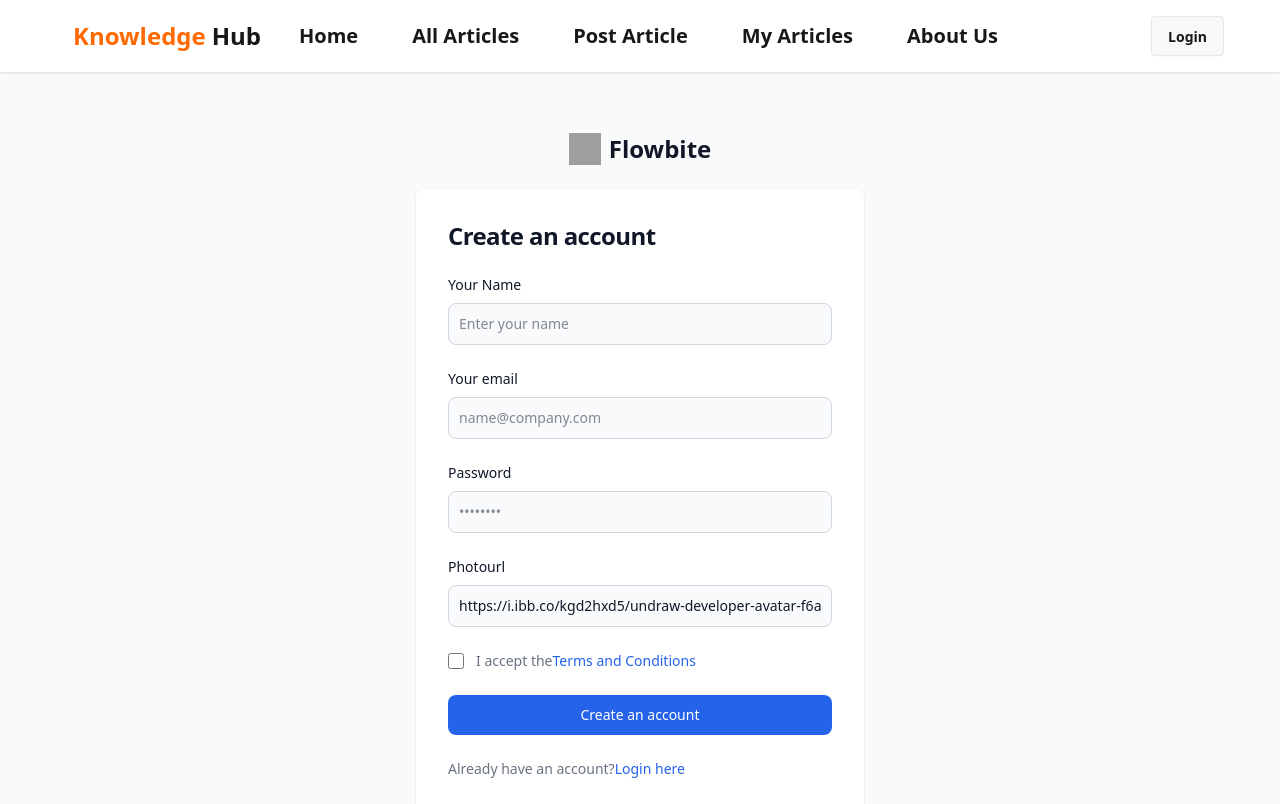
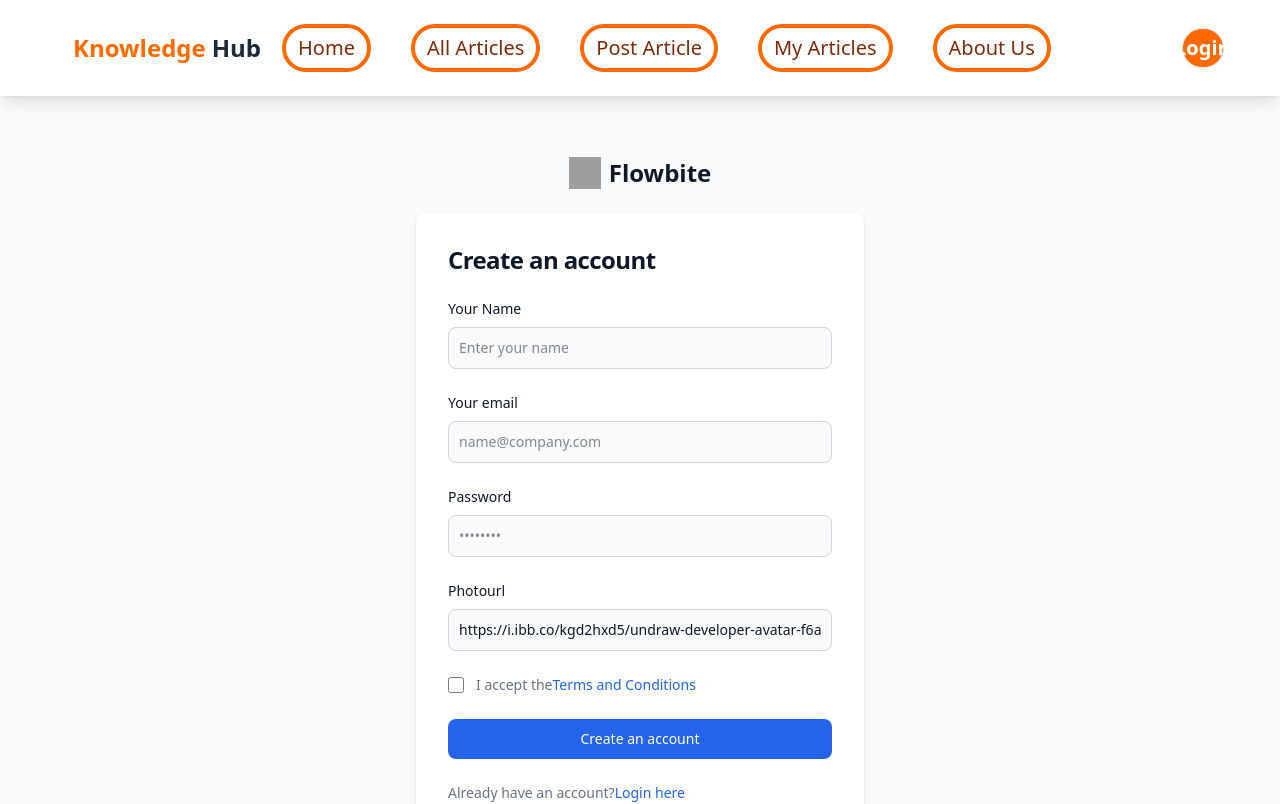
Before and after one commit to Farhan41229/KnowledgeHub---client-side, a React (Vite) app: page /register in a window 1280 px wide. Shown: the top 804 px of the page. Built offline with nearby package versions, Linux system fonts and the light colour scheme; no server answers; grey boxes are pictures that could not be loaded.

Commit message:
Navbar Done

```diff
--- a/src/App.css
+++ b/src/App.css
@@ -2,5 +2,5 @@
 @plugin "daisyui";
 
 .active{
-  background-color: lightslategray;
+  background-color: orange
 }
--- a/src/components/Banner.jsx
+++ b/src/components/Banner.jsx
@@ -21,13 +21,13 @@ const Banner = () => {
         showArrows={true}
         interval={1000}
       >
-        <div className="px-10">
+        <div className="">
           <img className="" src={Banner1} />
         </div>
-        <div className="px-10">
+        <div className="">
           <img src={Banner2} />
         </div>
-        <div className="px-10">
+        <div className="">
           <img src={Banner3} />
         </div>
       </Carousel>
--- a/src/components/Navbar.jsx
+++ b/src/components/Navbar.jsx
@@ -2,37 +2,65 @@ import React, { useContext } from 'react';
 import { Link, NavLink } from 'react-router';
 import AuthContext from '../Auths/AuthContext';
 import Swal from 'sweetalert2';
+
 const links = (
   <>
     <li>
-      <NavLink to={'/'} className={'text-xl btn btn-ghost'}>
+      <NavLink
+        to={'/'}
+        className={
+          'text-xl text-orange-900 hover:bg-orange-600 hover:text-white border border-4 border-orange-500 rounded-3xl'
+        }
+      >
         Home
       </NavLink>
     </li>
     <li>
-      <NavLink to={`/Categories/All`} className={'text-xl btn btn-ghost'}>
+      <NavLink
+        to={`/Categories/All`}
+        className={
+          'text-xl text-orange-900 hover:bg-orange-600 hover:text-white border border-4 border-orange-500 rounded-3xl'
+        }
+      >
         All Articles
       </NavLink>
     </li>
     <li>
-      <NavLink to={`/postarticle`} className={'text-xl btn btn-ghost'}>
+      <NavLink
+        to={`/postarticle`}
+        className={
+          'text-xl text-orange-900 hover:bg-orange-600 hover:text-white border border-4 border-orange-500 rounded-3xl'
+        }
+      >
         Post Article
       </NavLink>
     </li>
     <li>
-      <NavLink to={`/myarticles`} className={'text-xl btn btn-ghost'}>
+      <NavLink
+        to={`/myarticles`}
+        className={
+          'text-xl text-orange-900 hover:bg-orange-600 hover:text-white border border-4 border-orange-500 rounded-3xl'
+        }
+      >
         My Articles
       </NavLink>
     </li>
     <li>
-      <NavLink to={`/404`} className={'text-xl btn btn-ghost'}>
+      <NavLink
+        to={`/404`}
+        className={
+          'text-xl text-orange-900 hover:bg-orange-600 hover:text-white border border-4 border-orange-500 rounded-3xl'
+        }
+      >
         About Us
       </NavLink>
     </li>
   </>
 );
+
 const Navbar = () => {
   const { user, SignOutUser } = useContext(AuthContext);
+
   const Handlesignout = () => {
     SignOutUser()
       .then(() => {
@@ -44,10 +72,10 @@ const Navbar = () => {
       })
       .catch((err) => console.log(err));
   };
-  // console.log(user);
+
   return (
-    <div className="navbar bg-base-100 shadow-sm lg:px-14">
-      <div className="navbar-start">
+    <div className="navbar bg-white shadow-lg py-4 px-6 lg:px-14 sticky top-0 z-50">
+      <div className="navbar-start flex items-center">
         <div className="dropdown">
           <div tabIndex={0} role="button" className="btn btn-ghost lg:hidden">
             <svg
@@ -57,37 +85,42 @@ const Navbar = () => {
               viewBox="0 0 24 24"
               stroke="currentColor"
             >
-              {' '}
               <path
                 strokeLinecap="round"
                 strokeLinejoin="round"
                 strokeWidth="2"
                 d="M4 6h16M4 12h8m-8 6h16"
-              />{' '}
+              />
             </svg>
           </div>
           <ul
             tabIndex={0}
-            className="menu menu-sm dropdown-content bg-base-100 rounded-box z-1 mt-3 w-52 p-2 shadow space-x-5"
+            className="menu menu-sm dropdown-content bg-white rounded-lg z-10 mt-3 w-52 p-3 shadow-lg space-x-5"
           >
             {links}
           </ul>
         </div>
-        <p className="btn btn-ghost text-xl lg:text-2xl font-bold">
+        <p className="btn btn-ghost text-xl lg:text-2xl font-bold text-gray-800">
           <span className="text-orange-500">Knowledge</span>
           <span>Hub</span>
         </p>
       </div>
       <div className="navbar-center hidden lg:flex">
-        <ul className="menu menu-horizontal px-1 space-x-5">{links}</ul>
+        <ul className="menu menu-horizontal px-1 space-x-10">{links}</ul>
       </div>
       <div className="navbar-end">
         {user == null ? (
-          <Link to={'/login'} className="btn">
+          <Link
+            to={'/login'}
+            className="btn bg-orange-500 hover:bg-orange-700 text-white w-[25%] rounded-full text-xl"
+          >
             Login
           </Link>
         ) : (
-          <Link onClick={Handlesignout} className="btn">
+          <Link
+            onClick={Handlesignout}
+            className="btn bg-red-500 hover:bg-orange-700 text-white w-[25%] rounded-full text-xl"
+          >
             Logout
           </Link>
         )}
```
